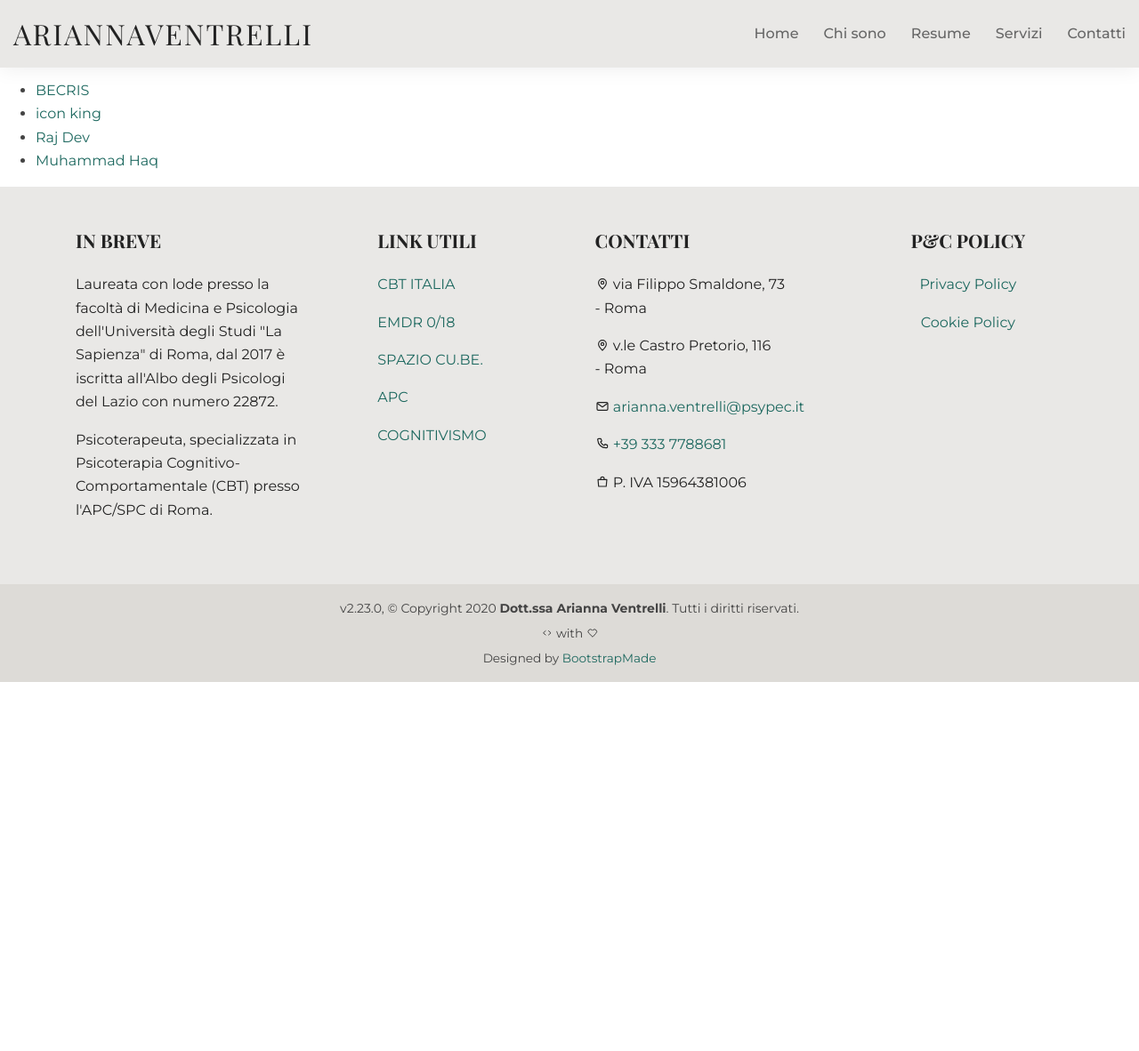
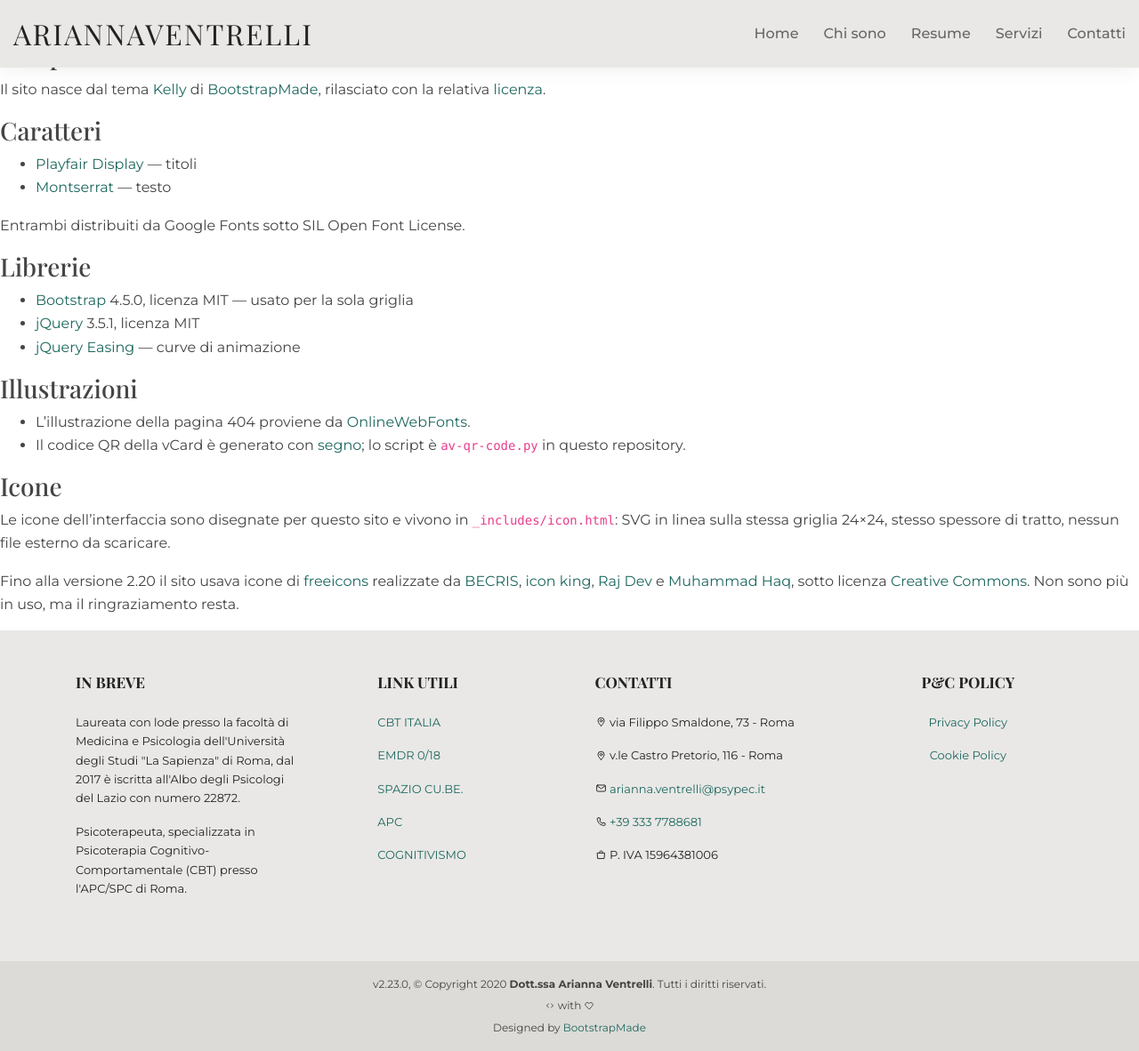
Before and after one commit to venari-psycho/venari-psycho.github.io, a Jekyll site: the page built from credits.md, in a window 1280 px wide and 1182 px high. Shown: the whole window at 89% size. Built offline with Jekyll 4.4.1, drawn with Linux system fonts in a browser that asks for light colours; some web fonts are replaced; our own code applies the rules of GitHub Pages for plain Markdown files.

Commit message:
Scale the footer down, and make the credits page describe the current site
Footer type
- `#footer` drops from 16px to 13px: it is service text and belongs below
  the reading size.
- The sub-footer strip is not inside `#footer`, so it inherits nothing from
  it. Its copyright sat at a fixed 14px and its credits at 0.85em of body,
  13.6px. Left alone, both would have ended up larger than the footer above
  them. Both are now 12px, so the scale keeps descending: 16 / 13 / 12.
- 12px is the floor. Contrast holds at these sizes: 12.99:1 for the footer,
  7.04:1 for the strip, 4.75:1 for its link.

Credits
The page thanked four freeicons artists for icons that are no longer in the
site: they were replaced with SVGs drawn for the project in v2.21.0 and
v2.22.0, and the files were deleted. It now lists what the site actually
uses — the Kelly template, the two fonts, Bootstrap, jQuery and jQuery
Easing, the 404 illustration, and the vCard QR generated by av-qr-code.py.

Licences are stated only where the vendored files state them themselves
(MIT for Bootstrap and jQuery). Everything else is credited by source and
link without asserting terms I did not verify.

The freeicons thanks are kept rather than deleted, moved to the end and
marked as applying up to v2.20. Those icons were in the site for years.

Not covered: the photographs have no known provenance, so they are not
listed. The page is also still unlinked from anywhere in the site.

Co-Authored-By: Claude Opus 5 <noreply@anthropic.com>

```diff
--- a/assets/css/style.css
+++ b/assets/css/style.css
@@ -904,7 +904,10 @@ section.cookie-policy-section {
   background: var(--surface-alt);
   padding: 30px 0;
   color: var(--ink);
-  font-size: 16px;
+  /* Il footer è testo di servizio: sta sotto la misura del corpo.
+     La striscia in fondo scende ancora di un gradino, così la
+     gerarchia continua a scendere invece di invertirsi. */
+  font-size: 13px;
   text-align: center;
 }
 
@@ -917,9 +920,12 @@ section.cookie-policy-section {
   background: var(--surface-strip);
 }
 
+.sub-footer-strip {
+  font-size: 12px;
+}
+
 .sub-footer-strip .credits {
   padding-top: 5px;
-  font-size: 0.85em;
 }
 
 .sub-footer-strip .credits a {
@@ -927,7 +933,7 @@ section.cookie-policy-section {
 }
 
 .sub-footer-strip .copyright {
-  font-size: 14px;
+  font-size: 12px;
 }
 
 #notfound {
--- a/credits.md
+++ b/credits.md
@@ -1,7 +1,40 @@
 ## Crediti
 
-Si ringraziano gli artisti di [freeicons](https://freeicons.io/) per le rispettive icone rilasciate sotto licenza [Creative Commons](https://creativecommons.it/chapterIT/):
-- [BECRIS](https://freeicons.io/profile/3484)
-- [icon king](https://freeicons.io/profile/3)
-- [Raj Dev](https://freeicons.io/profile/714)
-- [Muhammad Haq](https://freeicons.io/profile/823)
+### Template
+
+Il sito nasce dal tema [Kelly](https://bootstrapmade.com/kelly-free-bootstrap-cv-resume-html-template/)
+di [BootstrapMade](https://bootstrapmade.com/), rilasciato con la relativa
+[licenza](https://bootstrapmade.com/license/).
+
+### Caratteri
+
+- [Playfair Display](https://fonts.google.com/specimen/Playfair+Display) — titoli
+- [Montserrat](https://fonts.google.com/specimen/Montserrat) — testo
+
+Entrambi distribuiti da Google Fonts sotto SIL Open Font License.
+
+### Librerie
+
+- [Bootstrap](https://getbootstrap.com/) 4.5.0, licenza MIT — usato per la sola griglia
+- [jQuery](https://jquery.com/) 3.5.1, licenza MIT
+- [jQuery Easing](http://gsgd.co.uk/sandbox/jquery/easing/) — curve di animazione
+
+### Illustrazioni
+
+- L'illustrazione della pagina 404 proviene da
+  [OnlineWebFonts](https://www.onlinewebfonts.com/icon).
+- Il codice QR della vCard è generato con [segno](https://github.com/heuer/segno);
+  lo script è `av-qr-code.py` in questo repository.
+
+### Icone
+
+Le icone dell'interfaccia sono disegnate per questo sito e vivono in
+`_includes/icon.html`: SVG in linea sulla stessa griglia 24×24, stesso spessore di
+tratto, nessun file esterno da scaricare.
+
+Fino alla versione 2.20 il sito usava icone di [freeicons](https://freeicons.io/)
+realizzate da [BECRIS](https://freeicons.io/profile/3484),
+[icon king](https://freeicons.io/profile/3), [Raj Dev](https://freeicons.io/profile/714)
+e [Muhammad Haq](https://freeicons.io/profile/823), sotto licenza
+[Creative Commons](https://creativecommons.it/chapterIT/). Non sono più in uso, ma
+il ringraziamento resta.
```
